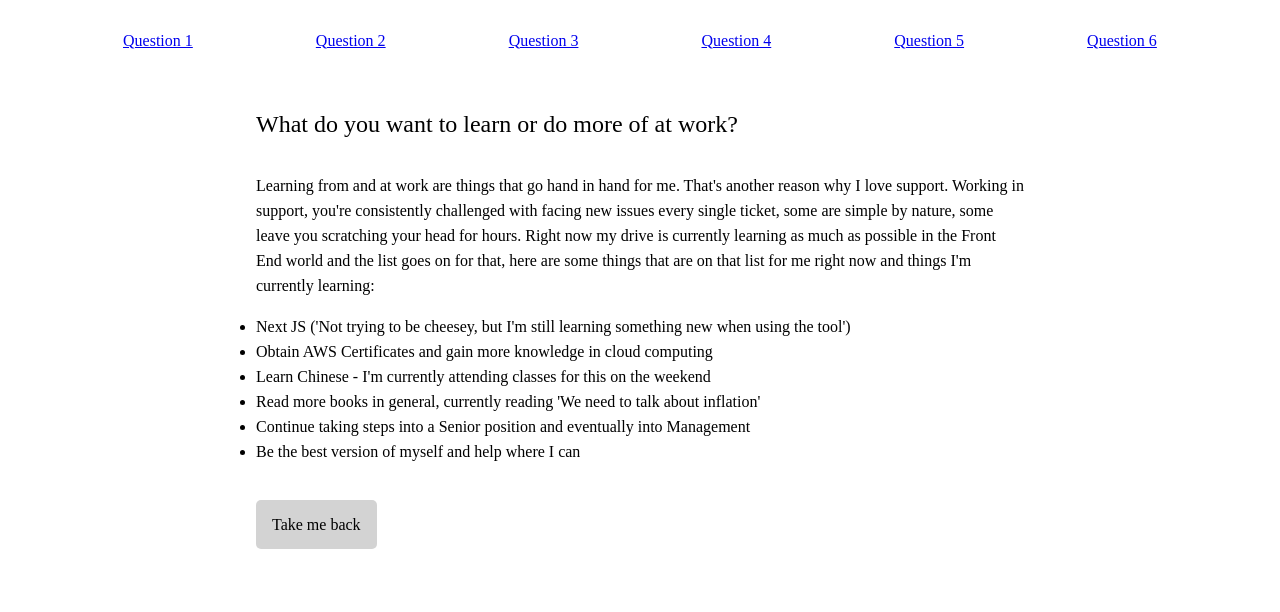
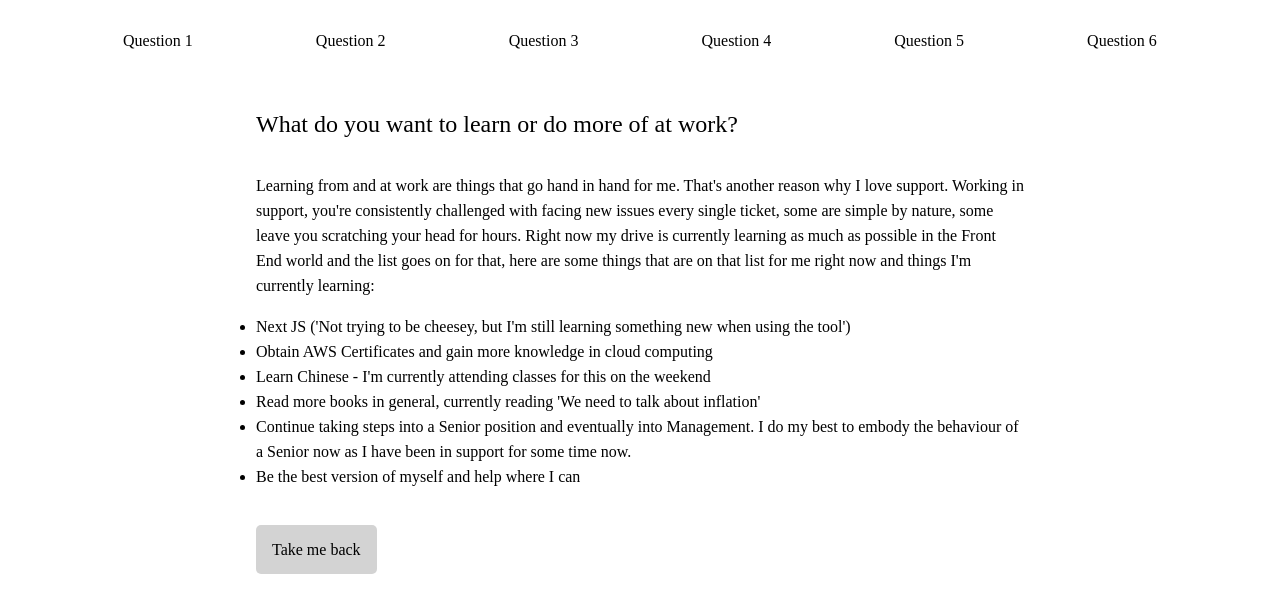
Before and after one commit to Chaffexd/vercel-testing, a Next.js app: page /questions/q1 in a window 1280 px wide. Shown: the top 612 px of the page. Built offline with nearby package versions, Linux system fonts and the light colour scheme.

Commit message:
added redirect and indexing

```diff
--- a/components/layout/MainHeader.js
+++ b/components/layout/MainHeader.js
@@ -9,7 +9,7 @@ const MainHeader = () => {
       <ul className={classes.navContainer}>
         {takehomeQuestions.map((question) => (
           <li key={question.id} className={classes.questions}>
-            <Link href={`/questions/${question.id.replace(/ /g, "-").toLowerCase()}`}>{question.title}</Link>
+            <Link className={classes.questionsLink} href={`/questions/${question.id.replace(/ /g, "-").toLowerCase()}`}>{question.title}</Link>
           </li>
         ))}
       </ul>
--- a/components/layout/mainheader.module.css
+++ b/components/layout/mainheader.module.css
@@ -10,6 +10,27 @@
     height: 5em;
 }
 
-.questions {
-    list-style-type: none;
+.questionsLink {
+    text-decoration: none;
+    position: relative;
+    color: black;
 }
+
+.questionsLink::before {
+    content: '';
+    position: absolute;
+    width: 100%;
+    height: 2px;
+    border-radius: 4px;
+    background-color: #18272F;
+    bottom: 0;
+    left: 0;
+    transform-origin: right;
+    transform: scaleX(0);
+    transition: transform .3s ease-in-out;
+}
+
+.questionsLink:hover::before {
+    transform-origin: left;
+    transform: scaleX(1);
+}
--- a/questions.js
+++ b/questions.js
@@ -29,7 +29,7 @@ export const takehomeQuestions = [
       {
         id: "p5",
         point:
-          "Continue taking steps into a Senior position and eventually into Management",
+          "Continue taking steps into a Senior position and eventually into Management. I do my best to embody the behaviour of a Senior now as I have been in support for some time now.",
       },
       { id: "p6", point: "Be the best version of myself and help where I can" },
     ],
@@ -76,7 +76,7 @@ export const takehomeQuestions = [
         id: 's1',
         scenario:
           "A customer has a project on Vercel and they want to redirect the /blog path to another website. Please write a reply to the customer. Separately, list any relevant documentation you found and any feedback or information you’d like to share about your decision making process.",
-        answer: "Dear { Customer }, thanks for reaching out! To achieve your desired outcome on Vercel, you could adjust your vercel.json file to handle this behaviour for you. This would allow you to override the default behaviour of Vercel from within your project. The vercel.json file would take an object with the key: 'redirects' that holds an array for a path, example: { 'source': '/blog', destination: 'https://hello.com/newblog', 'permanent': true }. If you have any questions on this or would like to share an example of your setup, please do so and I'll do my best to support you where I can. Please look at these options outlined in this article here for more information: ",
+        answer: "Dear { Customer }, thanks for reaching out! To achieve your desired outcome on Vercel, you could adjust your vercel.json (you can test this on this site by going to the path /redirects) file to handle this behaviour for you. This would allow you to override the default behaviour of Vercel from within your project. The vercel.json file would take an object with the key: 'redirects' that holds an array for a path, example: { 'source': '/blog', destination: 'https://hello.com/newblog', 'permanent': true }. If you have any questions on this or would like to share an example of your setup, please do so and I'll do my best to support you where I can. Please look at these options outlined in this article here for more information: ",
         article: "https://vercel.com/docs/projects/project-configuration#redirects-examples"
       },
       {
```
Also changed, not shown: vercel.json.
